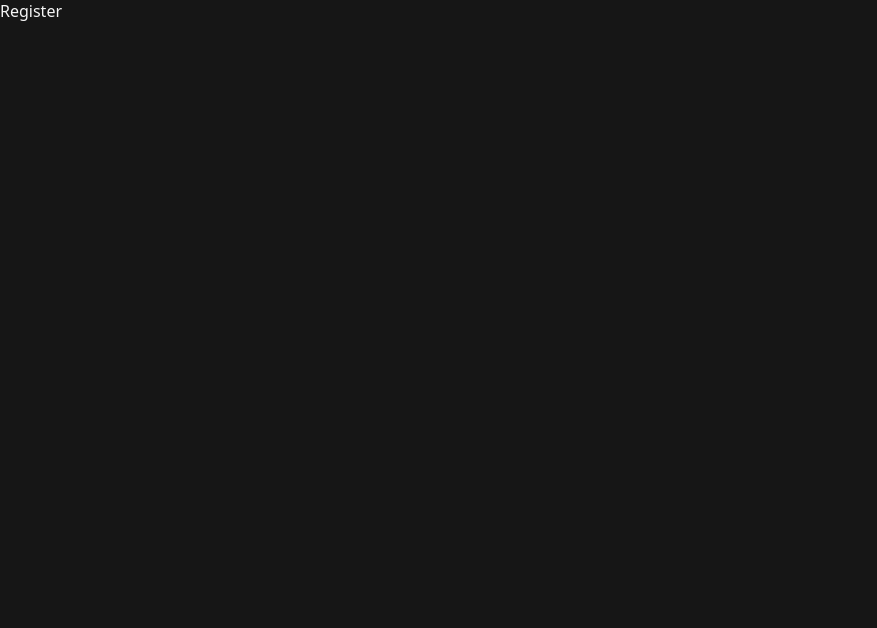
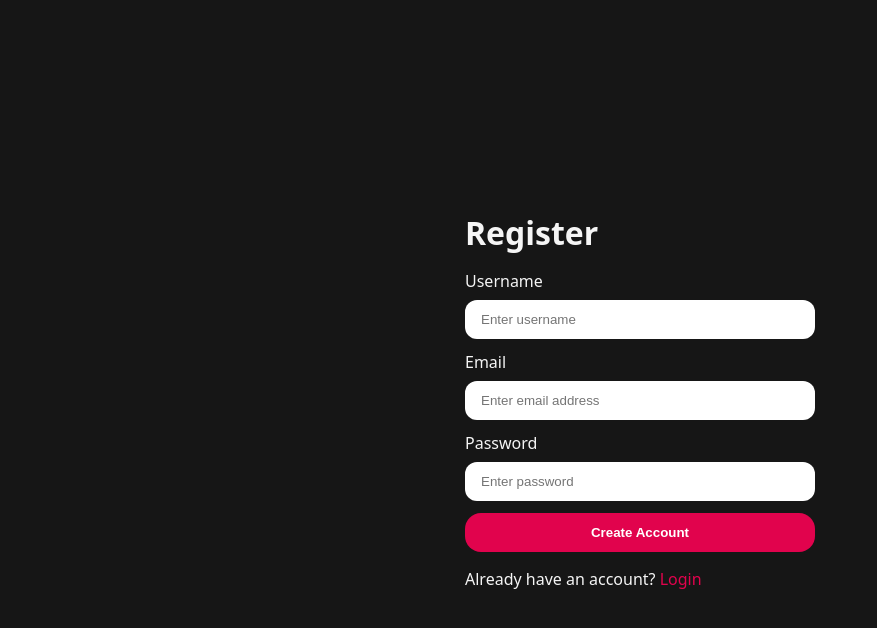
Before and after one commit to nesarikartejas10/AI-Interview-Resume-Analyzer, a React app in the folder frontend/: page /register in a window 1280 px wide. Shown: the top 628 px of the page, without its empty margins (0-877 px from the left). Built offline with nearby package versions, Linux system fonts and the light colour scheme; the HTML template or start-up script is replaced by a standard one.

Commit message:
create register page with SCSS styling

```diff
--- a/frontend/src/features/auth/auth.form.scss
+++ b/frontend/src/features/auth/auth.form.scss
@@ -31,4 +31,9 @@
       border-radius: 0.75rem;
     }
   }
+
+  a {
+    text-decoration: none;
+    color: #e1034d;
+  }
 }
--- a/frontend/src/features/auth/pages/Login.jsx
+++ b/frontend/src/features/auth/pages/Login.jsx
@@ -1,3 +1,4 @@
+import { Link } from "react-router-dom";
 import "../auth.form.scss";
 
 const Login = () => {
@@ -30,6 +31,9 @@
           </div>
           <button className="button primary-button">Login</button>
         </form>
+        <p>
+          Don't have an account? <Link to="/register">Register</Link>
+        </p>
       </div>
     </main>
   );
--- a/frontend/src/features/auth/pages/Register.jsx
+++ b/frontend/src/features/auth/pages/Register.jsx
@@ -1,5 +1,53 @@
+import { Link } from "react-router-dom";
+import "../auth.form.scss";
+
 const Register = () => {
-  return <div>Register</div>;
+  const handleSubmit = (e) => {
+    e.preventDefault();
+  };
+  return (
+    <main>
+      <div className="form-container">
+        <h1>Register</h1>
+        <form onSubmit={handleSubmit}>
+          <div className="input-group">
+            <label htmlFor="username">Username</label>
+            <input
+              type="text"
+              id="username"
+              name="username"
+              placeholder="Enter username"
+            />
+          </div>
+
+          <div className="input-group">
+            <label htmlFor="email">Email</label>
+            <input
+              type="email"
+              id="email"
+              name="email"
+              placeholder="Enter email address"
+            />
+          </div>
+
+          <div className="input-group">
+            <label htmlFor="password">Password</label>
+            <input
+              type="password"
+              id="password"
+              name="password"
+              placeholder="Enter password"
+            />
+          </div>
+          <button className="button primary-button">Create Account</button>
+        </form>
+
+        <p>
+          Already have an account? <Link to="/login">Login</Link>
+        </p>
+      </div>
+    </main>
+  );
 };
 
 export default Register;
```
